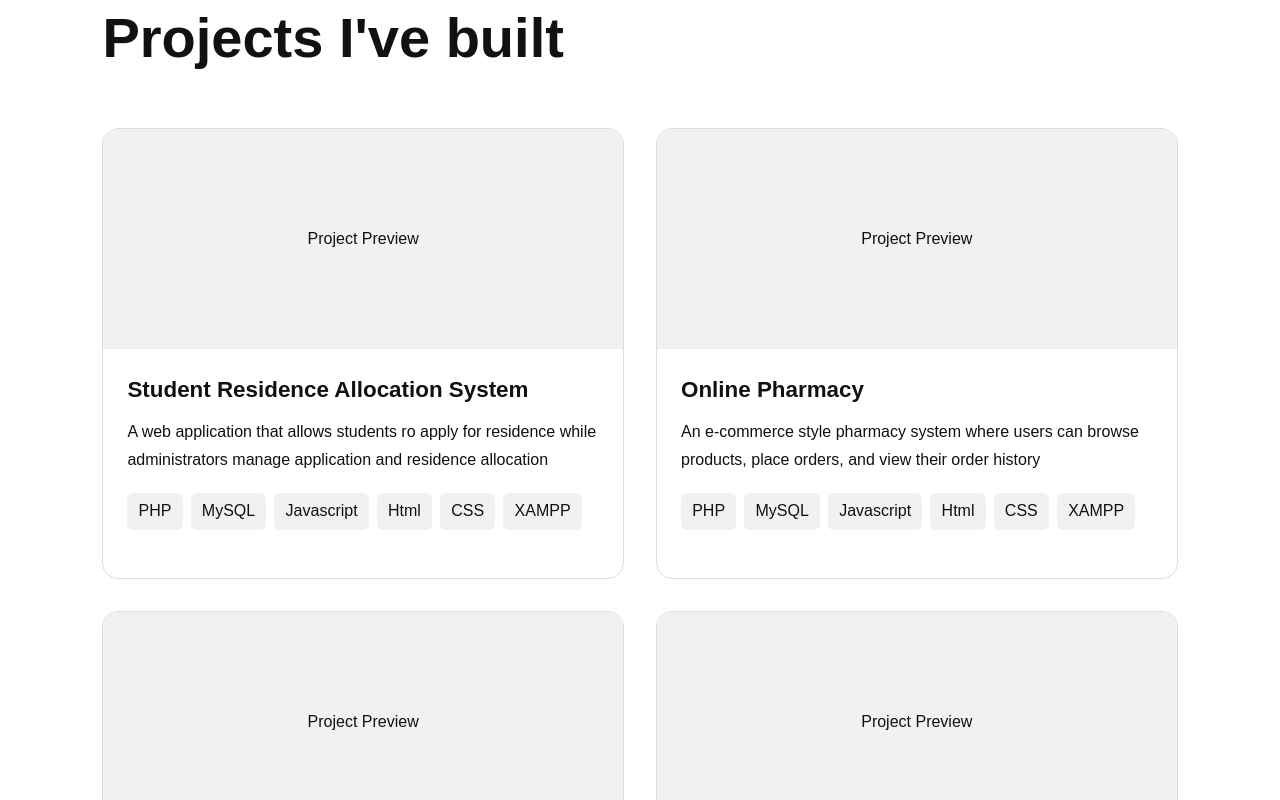
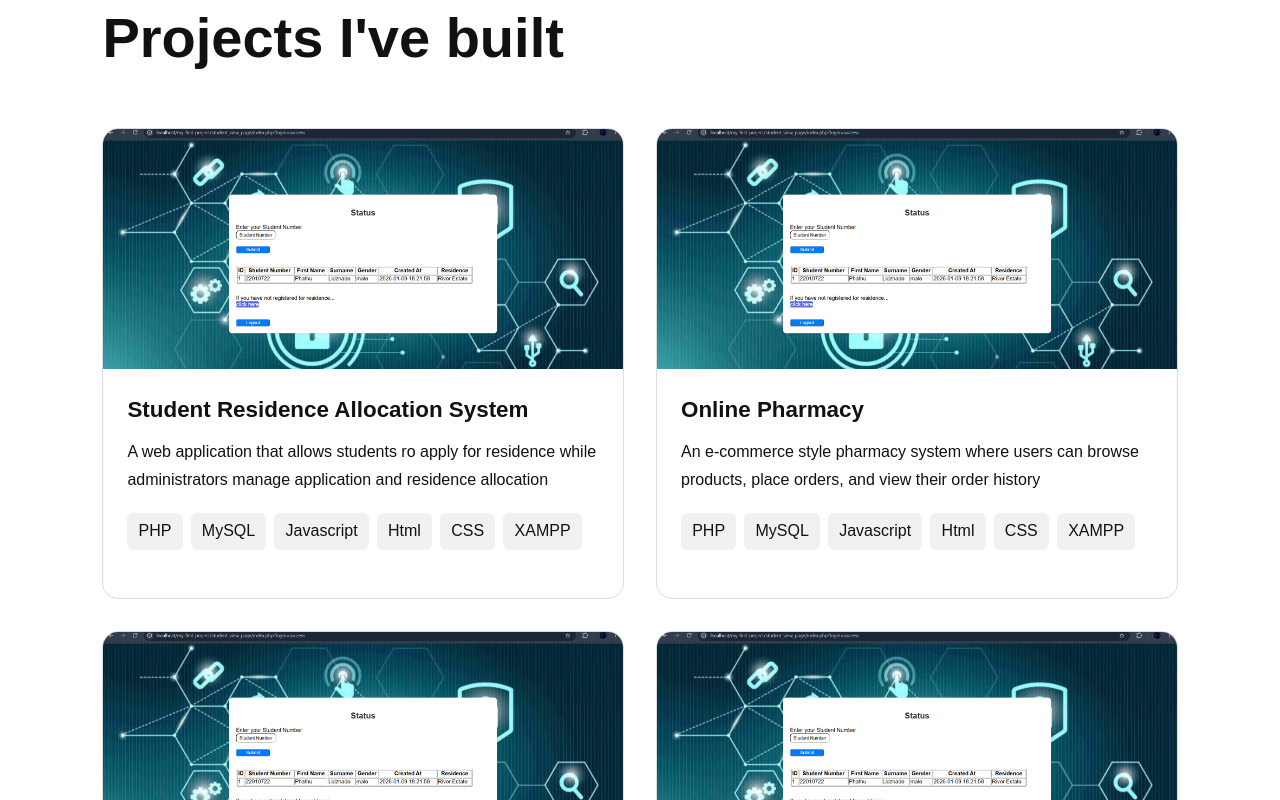
Before and after one commit to Phathu-Lidzhade/portfolio, a React (Vite) app in the folder my-portfolio/: page / in a window 1280 px wide. Shown: the part 2060-2860 px from the top of the page. Built offline with nearby package versions, Linux system fonts and the light colour scheme.

Commit message:
added project images

```diff
--- a/my-portfolio/src/components/Projects/ProjectCard.tsx
+++ b/my-portfolio/src/components/Projects/ProjectCard.tsx
@@ -8,7 +8,7 @@ function ProjectCard({ project }: ProjectCardProps) {
   return (
     <article className="project-card">
       <div className="project-image">
-        <span>Project Preview</span>
+        <img src={project.image} alt={`${project.title} screenshot`} />
       </div>
 
       <div className="project-content">
--- a/my-portfolio/src/data/projects.ts
+++ b/my-portfolio/src/data/projects.ts
@@ -1,7 +1,10 @@
+import residenceApplicationImage from "../assets/projects/residence-application.png";
+
 export interface Project {
   title: string;
   description: string;
   technologies: string[];
+  image: string;
   //githubUrl: string;
   //liveUrl: string;
 }
@@ -11,21 +14,25 @@ const projects: Project[] = [
     title: "Student Residence Allocation System",
     description: "A web application that allows students ro apply for residence while administrators manage application and residence allocation",
     technologies: ["PHP", "MySQL", "Javascript", "Html", "CSS", "XAMPP"],
+    image: residenceApplicationImage,
   },
   {
     title: "Online Pharmacy",
     description: "An e-commerce style pharmacy system where users can browse products, place orders, and view their order history",
     technologies: ["PHP", "MySQL", "Javascript", "Html", "CSS", "XAMPP"],
+    image: residenceApplicationImage,
   },
   {
     title: "Gym Management System",
     description: "A gym management platform for managing workout plans, routines, recommendations, and class schedules",
     technologies: ["PHP", "MySQL", "Javascript", "Html", "CSS", "XAMPP"],
+    image: residenceApplicationImage,
   },
   {
     title: "Monate Restaurant website",
     description: "A Restaurant website designed to allow customers to explore the menu and place food orders online",
     technologies: ["PHP", "MySQL", "Javascript", "Html", "CSS", "XAMPP"],
+    image: residenceApplicationImage,
   },
 ];
 
--- a/my-portfolio/src/index.css
+++ b/my-portfolio/src/index.css
@@ -267,11 +267,24 @@ textarea {
 }
 
 .project-image {
-  height: 220px;
+  height: 240px;
   display: flex;
   justify-content: center;
   align-items: center;
-  background: #f1f1f1;
+  background: var(--surface);
+  overflow: hidden;
+}
+
+.project-image img {
+  width: 100%;
+  height: 100%;
+  object-fit: cover;
+  display: block;
+  transition: transform 0.3s ease;
+}
+
+.project-card:hover .project-image img {
+  transform: scale(1.03);
 }
 
 .project-content {
```
Also changed, not shown: my-portfolio/src/assets/projects/residence-application.png (added).
